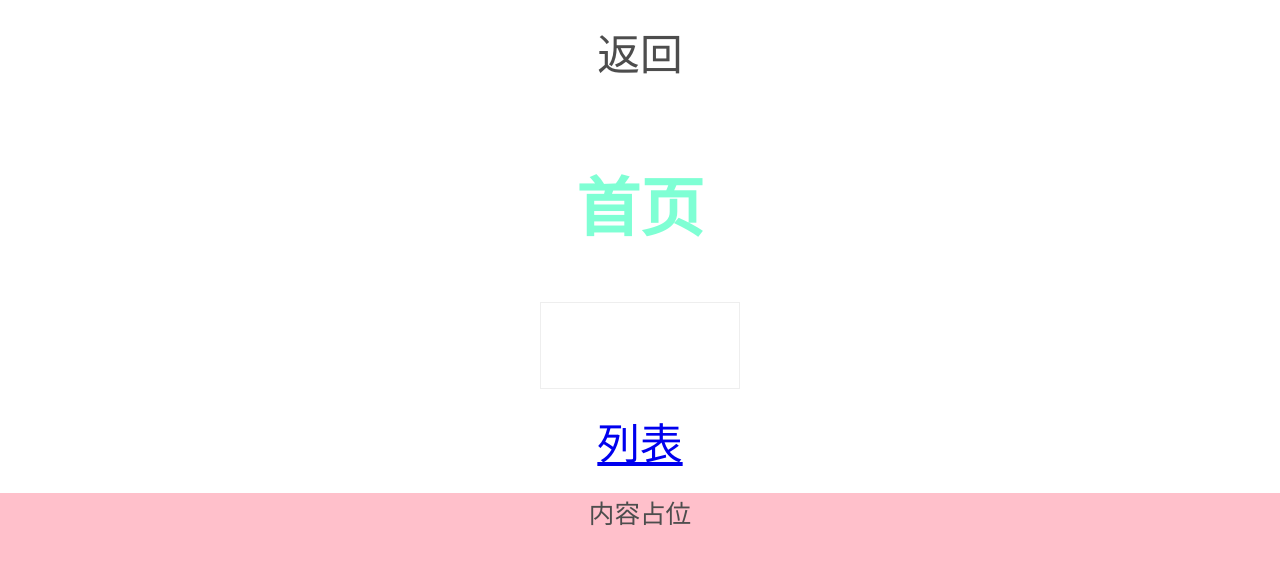
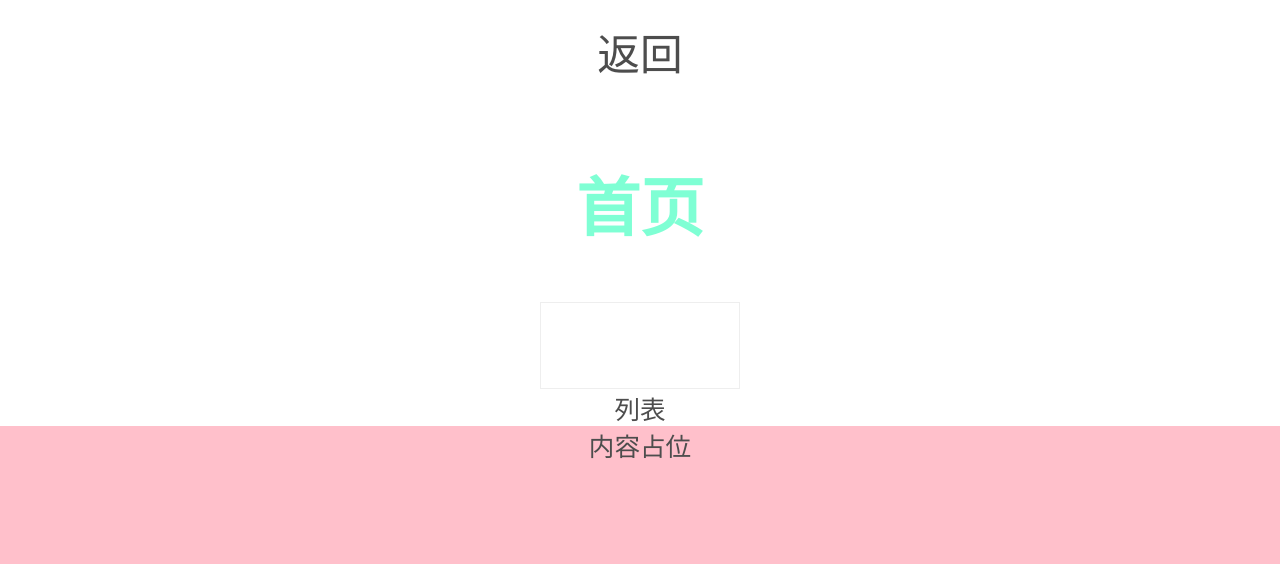
Before and after one commit to biaochenxuying/route, a plain HTML site: page index.html in a window 1280 px wide. Drawn offline with Linux system fonts and the light colour scheme.

Commit message:
文档说明

```diff
--- a/index.html
+++ b/index.html
@@ -16,7 +16,8 @@
                 <script type="text/javascript">
                     window.home = function(route) {
                         console.log('home:', route)
-                        var str = "<div><a class='back' onclick='window.history.go(-1)'>返回</a></div> <h2>首页</h2> <input type='text'> <div><a href='javascript:void(0);' onclick='linkTo(\"#/list\")'>列表</a></div><div class='height'>内容占位</div>"
+                            // var str = "<div><a class='back' onclick='window.history.go(-1)'>返回</a></div> <h2>首页</h2> <input type='text'> <div><a href='#/list' >列表1</div></div><div class='height'>内容占位</div>"
+                        var str = "<div><a class='back' onclick='window.history.go(-1)'>返回</a></div> <h2>首页</h2> <input type='text'> <div><div href='javascript:void(0);' onclick='linkTo(\"#/list\")'>列表</div></div><div class='height'>内容占位</div>"
                         document.querySelector("#home").innerHTML = str
                     }
                 </script>
@@ -83,8 +84,6 @@
     </script>
 </body>
 
-<!-- http://127.0.0.1/svn/spa-router/index3.html#/home?index=1
-  http://127.0.0.1/svn/spa-router/index6.html#/home?key=d4c17aa2
-http://192.168.0.102/svn/spa-router/index6.html#/home?key=d4c17aa2 -->
+<!-- https://biaochenxuying.github.io/route/index.html#/home -->
 
 </html>
--- a/js/route.js
+++ b/js/route.js
@@ -1,9 +1,10 @@
 /*
-* author: https://github.com/kliuj
+* author: https://github.com/biaochenxuying/route
 * 使用方法：
   var config = {
       routerViewId: '#routerView', // 路由切换的挂载点 id
       stackPages: true, // 多级页面缓存
+      animationName: "slide", // 多级页面缓存
       routes: [
           // {
           //   path: "/home",
@@ -15,7 +16,7 @@
       ]
   }
   1：初始化 Router.init()
-  2：跳转  href = '#/name'
+  2：跳转  onclick='linkTo(\"#/list\")'
 */
 
 (function() {
@@ -118,6 +119,7 @@
 
             // 初始化跳转方法
             window.linkTo = function(path) {
+                console.log('path :', path)
                 if (path.indexOf("?") !== -1) {
                     window.location.hash = path + '&key=' + util.genKey()
                 } else {
```
Also changed, not shown: index2.html (+3 -3 lines), 1 other file.
